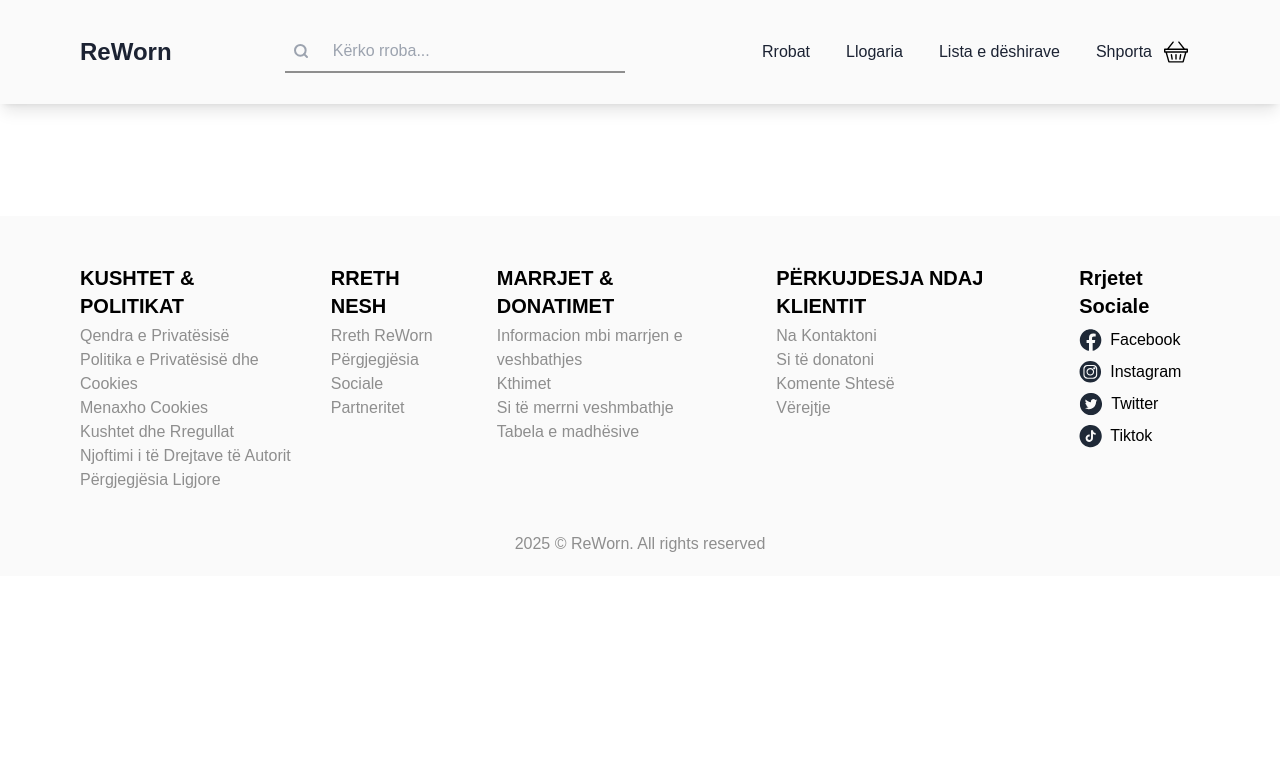
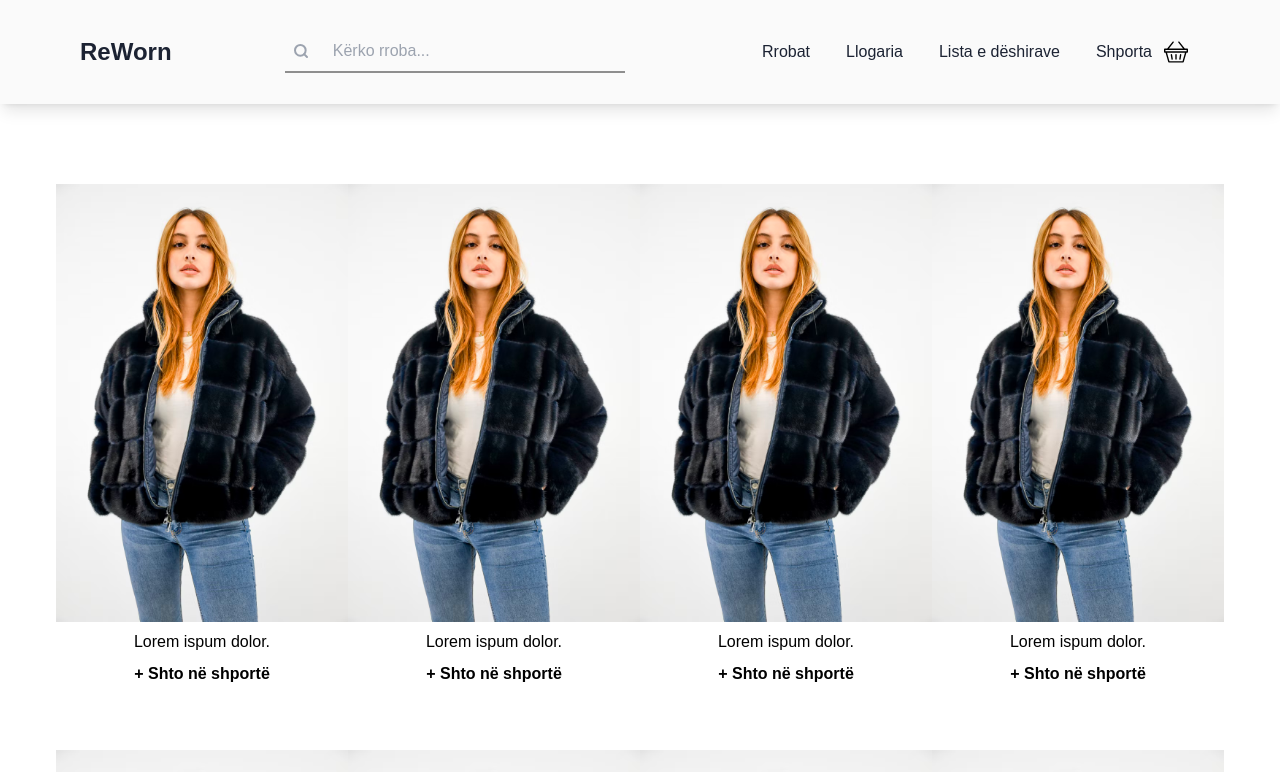
Before and after one commit to FatlumG/ReWorn, a React (Vite) app in the folder reworn-app/: page /clothes in a window 1280 px wide. Shown: the top 772 px of the page. Built offline with nearby package versions, Linux system fonts and the light colour scheme.

Commit message:
Added clothes page

```diff
--- a/reworn-app/src/components/clothes/Clothes.jsx
+++ b/reworn-app/src/components/clothes/Clothes.jsx
@@ -1,6 +1,25 @@
 import React from "react";
-function Clothes({ image, alt, descr }) {
-  return <div></div>;
+import Card from "../Card";
+import girl1 from "../../assets/clothes/girl1.png";
+function Clothes() {
+  return (
+    <div>
+      <div className="grid grid-cols-4 gap-y-16 p-14 pt-20 h-auto place-items-center">
+        <Card image={girl1} alt="Clothing" descr="Lorem ispum dolor." />
+        <Card image={girl1} alt="Clothing" descr="Lorem ispum dolor." />
+        <Card image={girl1} alt="Clothing" descr="Lorem ispum dolor." />
+        <Card image={girl1} alt="Clothing" descr="Lorem ispum dolor." />
+        <Card image={girl1} alt="Clothing" descr="Lorem ispum dolor." />
+        <Card image={girl1} alt="Clothing" descr="Lorem ispum dolor." />
+        <Card image={girl1} alt="Clothing" descr="Lorem ispum dolor." />
+        <Card image={girl1} alt="Clothing" descr="Lorem ispum dolor." />
+        <Card image={girl1} alt="Clothing" descr="Lorem ispum dolor." />
+        <Card image={girl1} alt="Clothing" descr="Lorem ispum dolor." />
+        <Card image={girl1} alt="Clothing" descr="Lorem ispum dolor." />
+        <Card image={girl1} alt="Clothing" descr="Lorem ispum dolor." />
+      </div>
+    </div>
+  );
 }
 
 export default Clothes;
--- a/reworn-app/src/pages/ClothesPage.jsx
+++ b/reworn-app/src/pages/ClothesPage.jsx
@@ -1,11 +1,12 @@
 import React from "react";
 import Header from "../components/header/Header";
+import Clothes from "../components/clothes/Clothes";
 import Footer from "../components/footer/Footer";
 function ClothesPage() {
   return (
-    <div>
+    <div className="overflow-x-hidden">
       <Header />
-
+      <Clothes/>
       <Footer />
     </div>
   );
```
Also changed, not shown: reworn-app/src/components/clothes/Filter.jsx (deleted).
